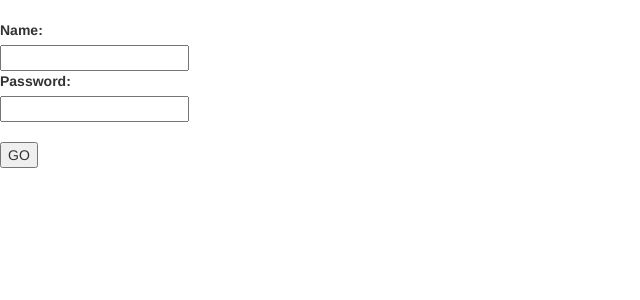
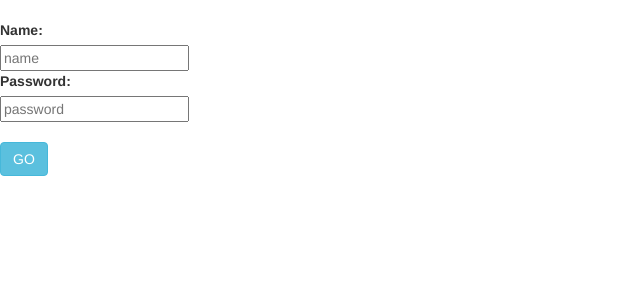
Before and after one commit to bodik4real/ToDoListApp, an Angular app: page / in a window 1280 px wide. Shown: the top 300 px of the page, without its empty margins (0-640 px from the left). Built offline with nearby package versions, Linux system fonts and the light colour scheme.

Commit message:
Commit with reactive forms

```diff
--- a/package.json
+++ b/package.json
@@ -17,6 +17,7 @@
     "@angular/core": "^6.0.3",
     "@angular/forms": "^6.0.3",
     "@angular/http": "^6.0.3",
+    "@angular/material": "^6.4.1",
     "@angular/platform-browser": "^6.0.3",
     "@angular/platform-browser-dynamic": "^6.0.3",
     "@angular/router": "^6.0.3",
--- a/src/app/components/task-list/task-list.component.html
+++ b/src/app/components/task-list/task-list.component.html
@@ -1,20 +1,19 @@
-
 <div class="row">
   <div class="col-lg-3 col-lg-offset-4">
-    <form (submit) = "AddTask(task.value)">
+    <form [formGroup] = "taskForm" (submit) = "AddTask(task.value)" >
       <div class="input-group">
-
-        <input type="text" name="task"  class="form-control" required minlength="1"  #task>
-
+        <input type="text" name = "task" formControlName="task" placeholder="typeYourTaskHere" class="form-control" #task>
+          <div *ngIf = "task.invalid">
+            <h3>Your task isn’t valid!</h3>
+          </div>
           <span class="input-group-btn">
             <button class="btn btn-success" type="button" (click)="AddTask(task.value)">Add</button>
           </span>
       </div>
-
-      <div *ngIf="task.errors?.minlength">
-          Name must be at least 5 characters long.
-     </div>
-
+      <div class="alert alert-danger"
+      *ngIf="taskForm.controls['task'].invalid && taskForm.controls['task'].touched">
+        Error: Min Lingth of task is 5 symbols!
+      </div>
         <ul>
           <li *ngFor="let task of tasks; let i = index">{{i + 1}}: {{task}}</li>
         </ul>
--- a/src/app/components/task-list/task-list.component.ts
+++ b/src/app/components/task-list/task-list.component.ts
@@ -1,6 +1,6 @@
 import { Component, OnInit } from '@angular/core';
 import { DataService } from '../../services/data.service';
-
+import { FormGroup, FormBuilder, Validators, FormControl } from '../../../../node_modules/@angular/forms';
 
 @Component({
   selector: 'app-task-list',
@@ -9,8 +9,18 @@ import { DataService } from '../../services/data.service';
 })
 export class TaskListComponent{
   tasks: string[] = new Array();
+  taskForm: FormGroup = new FormGroup({
+    task: new FormControl('', [
+      Validators.required,
+      Validators.minLength(5),
+      Validators.maxLength(30)
+    ])
+  });
 
-  constructor(private dataService: DataService) {
+  getTask()
+  {}
+
+  constructor(private dataService: DataService, private fb: FormBuilder ) {
     console.log("taskList class ran");
    }
 }
--- a/src/app/login/login.module.ts
+++ b/src/app/login/login.module.ts
@@ -8,7 +8,6 @@ import { RouterModule } from '../../../node_modules/@angular/router';
   imports: [
     CommonModule,
     AppRoutingModule,
-    RouterModule
   ],
   declarations: [],
   providers: [DataService]
--- a/src/app/login/login/login.component.html
+++ b/src/app/login/login/login.component.html
@@ -1,13 +1,13 @@
 <h1></h1>
-<form>
+<form >
 <div>
 <label for="name">Name: </label><br>
-<input type="text" #name>
+<input type="text" placeholder="name"  #name>
 </div>
 <div>
   <label for="password">Password: </label><br>
-  <input type="password" #password>
+  <input type="password" placeholder="password"  #password>
 </div>
 <br>
-<button type="button" (click)="isLogin(name.value, password.value)">GO</button>
+<button type="button" class="btn btn-info" (click)="isLogin(name.value, password.value)">GO</button>
 </form>
--- a/src/app/login/login/login.component.ts
+++ b/src/app/login/login/login.component.ts
@@ -3,6 +3,7 @@ import { DataService } from '../../services/data.service';
 import {User} from '../../models/User';
 import { Router } from '@angular/router';
 import {AppRoutingModule} from './../../app-routing.module';
+
 
 @Component({
   selector: 'app-login',
@@ -11,9 +12,12 @@ import {AppRoutingModule} from './../../app-routing.module';
 })
 export class LoginComponent{
 
-  constructor(private dataService: DataService, private router: Router ) {
+
+  constructor(private dataService: DataService, private router: Router) {
 
    }
+
+
   isLogin(name, password)
   {
     if(this.dataService.isLogin(name, password))
--- a/src/app/services/data.service.ts
+++ b/src/app/services/data.service.ts
@@ -10,7 +10,7 @@ export class DataService {
 
     testTaskList : string[];
 
-  constructor( ) {
+  constructor(private router: Router ) {
     this.testTaskList = ['feffw', 'ffwfw','fwf'];
     var testUser = new User("TestName", "TestSurName","password", '28/05/2011 12:05', this.testTaskList);
     localStorage.setItem('currentUserLogin',JSON.stringify(testUser));
```
Also changed, not shown: src/app/app.module.ts (+7 -1 lines), 1 other file (tests, documents, lock files or other folders).
